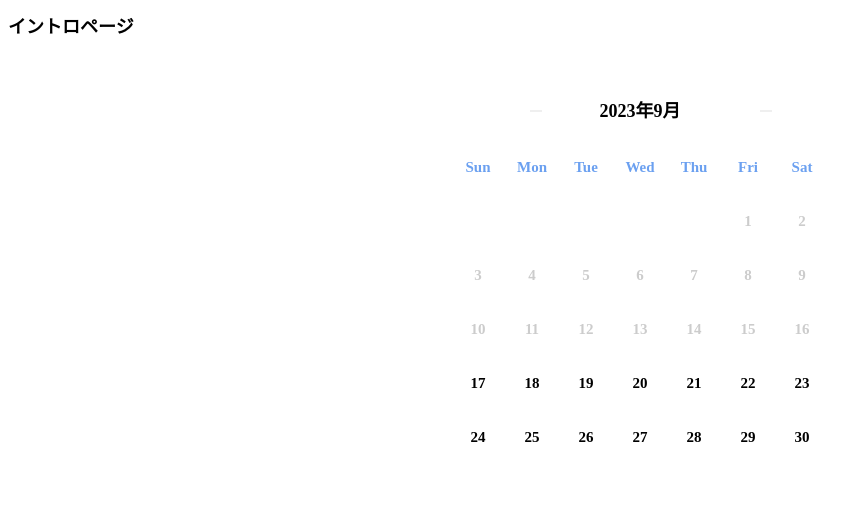
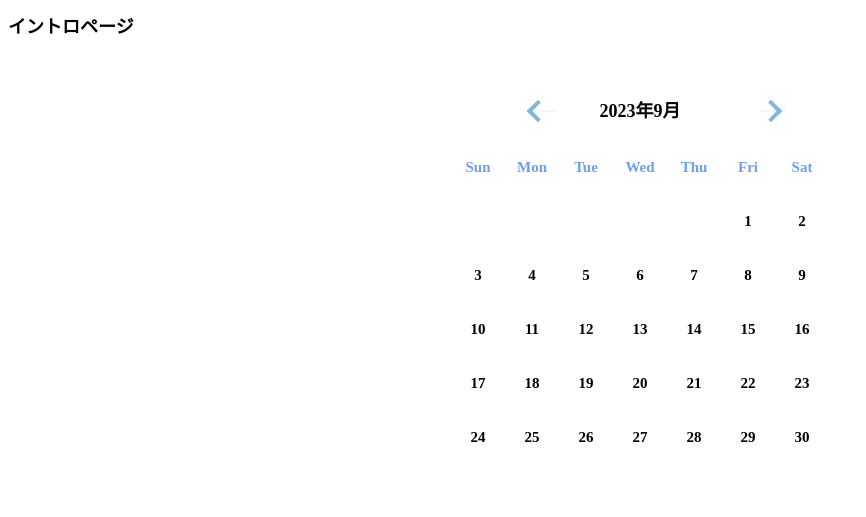
Before and after one commit to Yuma-Tsukakoshi/7th_hackathon, a PHP site: page /user/index.php in a window 1280 px wide. Shown: the top 517 px of the page, without its empty margins (0-866 px from the left). Run offline with PHP 8.4, Linux system fonts and the light colour scheme.

Commit message:
add: カレンダー表示

```diff
--- a/src/assets/js/calender.js
+++ b/src/assets/js/calender.js
@@ -56,14 +56,11 @@
                   // 1行目で1日の曜日の前
                   let num = lastMonthendDayCount - startDay + d + 1
                   calendarHtml += '<td class="is-transparency">' + num + '</td>'
-              } else if ((year <= thisyear && month<=thismonth ) || (year < thisyear) || (month == thismonth+1 && dayCount<today)){
-                  calendarHtml += '<td class="is-disabled">' + dayCount + '</td>'
-                  dayCount++
               } else if (year == thisyear && month == thismonth+1 && dayCount == today ){
                   calendarHtml += '<td class="is-today">' + dayCount + '</td>'
                   dayCount++
               }else{
-                  calendarHtml += '<td class="is-available" >' + dayCount + '</td>'
+                  calendarHtml += '<td class="is-disabled" >' + dayCount + '</td>'
                   dayCount++
               }
           }
@@ -114,14 +111,10 @@
       }
       showCalendar(year, month)
   }
-  // document.querySelector('#prev').addEventListener('click', moveCalendar)
-  // document.querySelector('#next').addEventListener('click', moveCalendar)
-  // document.querySelector('#prev').addEventListener('click', setSelectedDay)
-  // document.querySelector('#next').addEventListener('click', setSelectedDay)
-  // document.querySelector('#prev-f').addEventListener('click', moveCalendar)
-  // document.querySelector('#next-f').addEventListener('click', moveCalendar)
-  // document.querySelector('#prev-f').addEventListener('click', setSelectedDay)
-  // document.querySelector('#next-f').addEventListener('click', setSelectedDay)
+  document.querySelector('#prev').addEventListener('click', moveCalendar)
+  document.querySelector('#next').addEventListener('click', moveCalendar)
+  document.querySelector('#prev').addEventListener('click', setSelectedDay)
+  document.querySelector('#next').addEventListener('click', setSelectedDay)
 
   showCalendar(year, month)
 
@@ -162,8 +155,6 @@
         }
         // clickされたSelectableにis-selectedというclassを追加する
         Selectable.classList.add('is-selected')
-        // 学習日を更新する
-        // inputStudyDay.value = setStudyDay(day=e.target.textContent,year,month-1)
       })
     })
   }
--- a/src/assets/styles/calendar.css
+++ b/src/assets/styles/calendar.css
@@ -34,7 +34,7 @@ td {
   opacity: 0;
 }
 .is-disabled {
-  color: #ccc;
+  /* color: #ccc; */
   font-weight: bold;
   cursor: pointer;
 }
@@ -83,3 +83,82 @@ td {
   margin-top: 3.25%;
   z-index: 2;
 }
+
+/* arrow部分 */
+.arrow{
+  position: relative;
+  display: inline-block;
+  padding-left: 20px;
+  cursor: pointer;
+  opacity: 0.5;
+}
+.arrow:hover{
+  opacity: 1;
+}
+
+.arrow.left::before{
+  content: '';
+  width: 12px;
+  height: 12px;
+  border: 0px;
+  margin-right: 5px;
+  border-top: solid 4px #0074BB;
+  border-right: solid 4px #0074BB;
+  -ms-transform: rotate(45deg);
+  -webkit-transform: rotate(45deg);
+  transform: rotate(-135deg);
+  position: absolute;
+  top: 50%;
+  left: 0;
+  margin-top: -8px;
+}
+
+.arrow.right::before{
+  content: '';
+  width: 12px;
+  height: 12px;
+  border: 0px;
+  margin-left: 3px;
+  border-top: solid 4px #0074BB;
+  border-right: solid 4px #0074BB;
+  -ms-transform: rotate(45deg);
+  -webkit-transform: rotate(45deg);
+  transform: rotate(45deg);
+  position: absolute;
+  top: 50%;
+  left: 0;
+  margin-top: -8px;
+}
+
+.arrow.left.head{
+  position: absolute;
+  float: left;
+  outline: none;
+  border: none;
+  margin-left: 40%;
+  margin-top: 3.25%;
+  z-index: 2;
+}
+.arrow.right.head{
+  position: absolute;
+  float: right;
+  outline: none;
+  border: none;
+  margin-left: 58%;
+  margin-top: 3.25%;
+  z-index: 2;
+}
+
+@media screen and (max-width:480px){
+  #calendar{
+    margin-top: 25%;
+  }
+  .arrow.left.head{
+    margin-left: 20%;
+    margin-top: 9.5%;
+  }
+  .arrow.right.head{
+    margin-left: 68%;
+    margin-top: 9.5%;
+  }
+}
```
